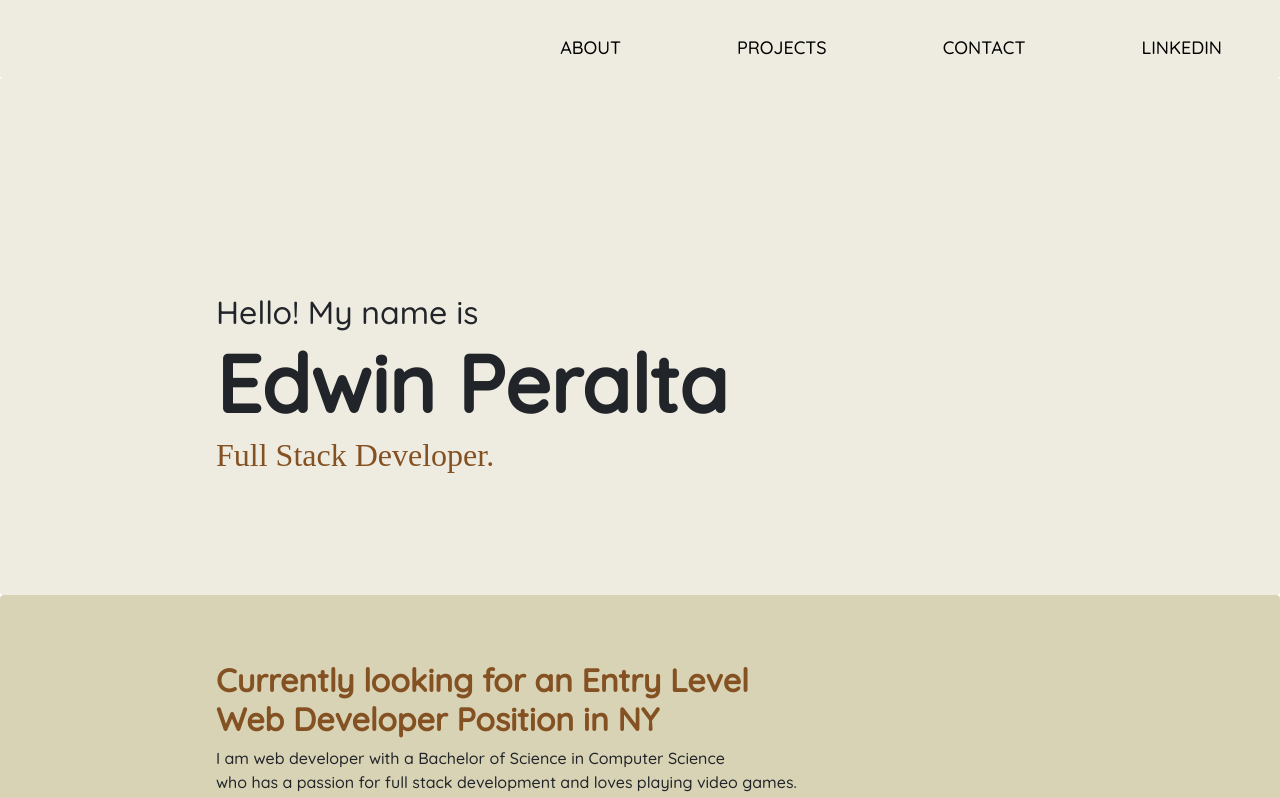
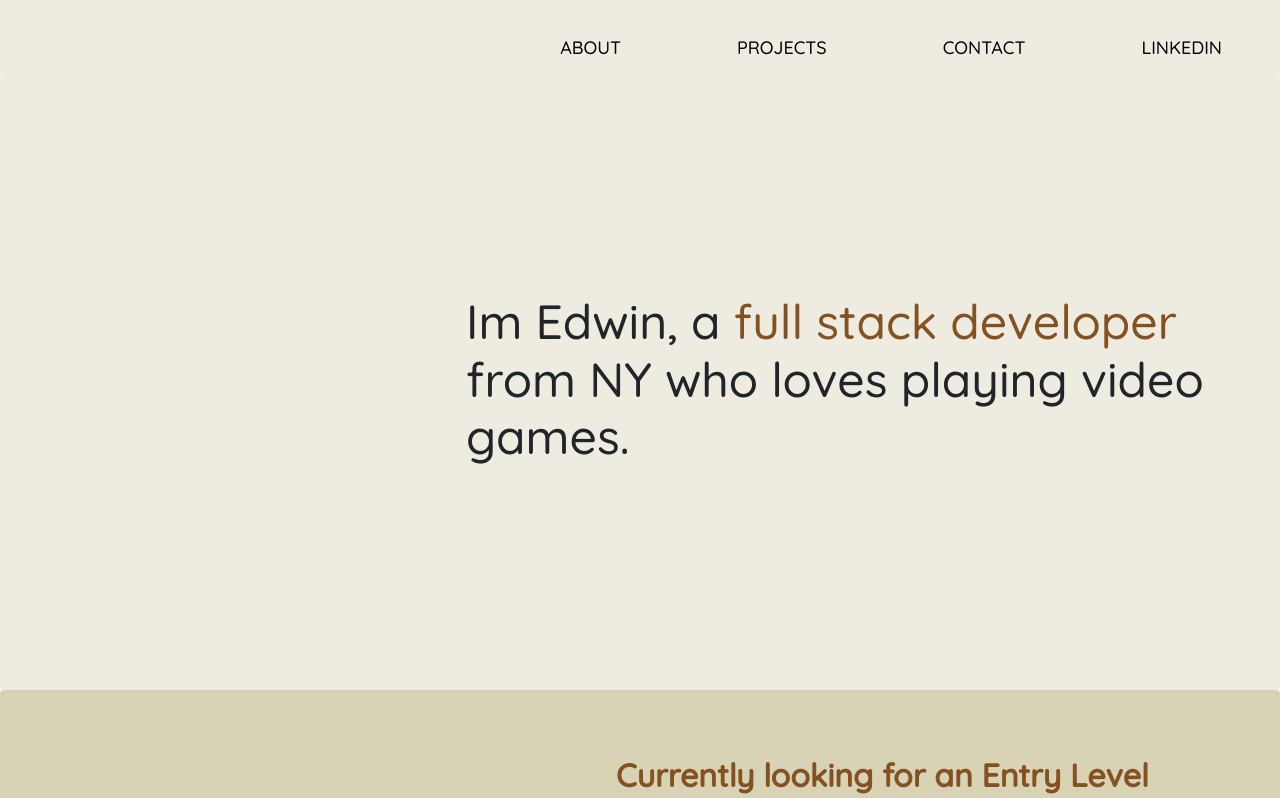
Before and after one commit to Edwinop/Portfolio_EdwinPeralta, a React (Create React App) app in the folder portfolio/: page / in a window 1280 px wide. Shown: the top 798 px of the page. Built offline with nearby package versions, Linux system fonts and the light colour scheme.

Commit message:
fixed hero

```diff
--- a/portfolio/src/components/About.js
+++ b/portfolio/src/components/About.js
@@ -7,13 +7,14 @@ const card ={
   }
   const cardBody = {
       marginTop: 50,
-      marginLeft: 200,
+      marginLeft: 600,
   }
   const heroCardTitle = {
       fontSize: '200%',
       fontFamily: 'Quicksand, sans-serif',
       fontWeight: 600,
-      color: '#845123'
+      color: '#845123',
+      marginBottom: 50
   }
   const heroCardName = {
       fontSize: '150%',
@@ -29,7 +30,9 @@ const card ={
   const button ={
     backgroundColor: '#845123',
     borderColor: '#845123',
-    fontWeight: 100
+    fontWeight: 100,
+    marginTop: 10,
+    borderRadius: 8
   }
 const About = () => {
 
@@ -37,9 +40,6 @@ const About = () => {
         <Card className="border_color" style={card} >
           <Card.Body style={cardBody}>
             <Card.Title style={heroCardTitle}>Currently looking for an Entry Level <br></br>Web Developer Position in NY</Card.Title>
-            <Card.Text style={heroCardText}>
-            I am web developer with a Bachelor of Science in Computer Science <br></br>who has a passion for full stack development and loves playing video games.
-            </Card.Text>
             <Card.Subtitle style={heroCardName}>Front-End</Card.Subtitle>
             <Card.Text style={heroCardText}>
             Java, Javascript, React, HTML, CSS, Bootstrap
@@ -52,7 +52,7 @@ const About = () => {
             <Card.Text style={heroCardText}>
             phpMyAdmin, Git, npm, Github, Figma, VSCode
             </Card.Text>
-            <Button size="sm" style={button}>RESUME</Button>
+            <Button size="sm" style={button}>MY RESUME</Button>
           </Card.Body>
         </Card>
             );
--- a/portfolio/src/components/Hero.js
+++ b/portfolio/src/components/Hero.js
@@ -1,41 +1,34 @@
 import React from 'react';
 import Card from 'react-bootstrap/Card';
 import './Hero.css'
+
 const card ={
   backgroundColor: '#EEECE1',
-  paddingBottom: 100
+  paddingBottom: 200,
+  width: 'auto'
 }
 const cardBody = {
     marginTop: 200,
     marginLeft: 200,
+    width: 'auto'
 }
 const heroCardTitle = {
     width: 'auto',
     fontSize: '200%',
     fontFamily: 'Quicksand, sans-serif',
-    fontWeight: 100
+    fontWeight: 100,
+    marginLeft: 250,
+    fontSize: '300%'
 }
-const heroCardName = {
-    fontSize: '500%',
-    fontStyle: 'Bold',
-    fontFamily: 'Quicksand, sans-serif',
-    fontWeight: 700
-}
-const heroCardText = {
-    fontSize: '200%',
-    fontFamily: 'Fira Code',
-    color: '#845123'
+const word={
+  color: '#845123'
 }
 const Hero = () => {
 
         return(
     <Card className="border_color" style={card}>
       <Card.Body style={cardBody}>
-        <Card.Title style={heroCardTitle}>Hello! My name is</Card.Title>
-        <Card.Subtitle style={heroCardName}>Edwin Peralta</Card.Subtitle>
-        <Card.Text style={heroCardText}>
-          Full Stack Developer.
-        </Card.Text>
+        <Card.Title style={heroCardTitle}>Im Edwin, a <span style={word}>full stack developer</span><br></br>from NY who loves playing video games.</Card.Title>
       </Card.Body>
     </Card>
         );
```
